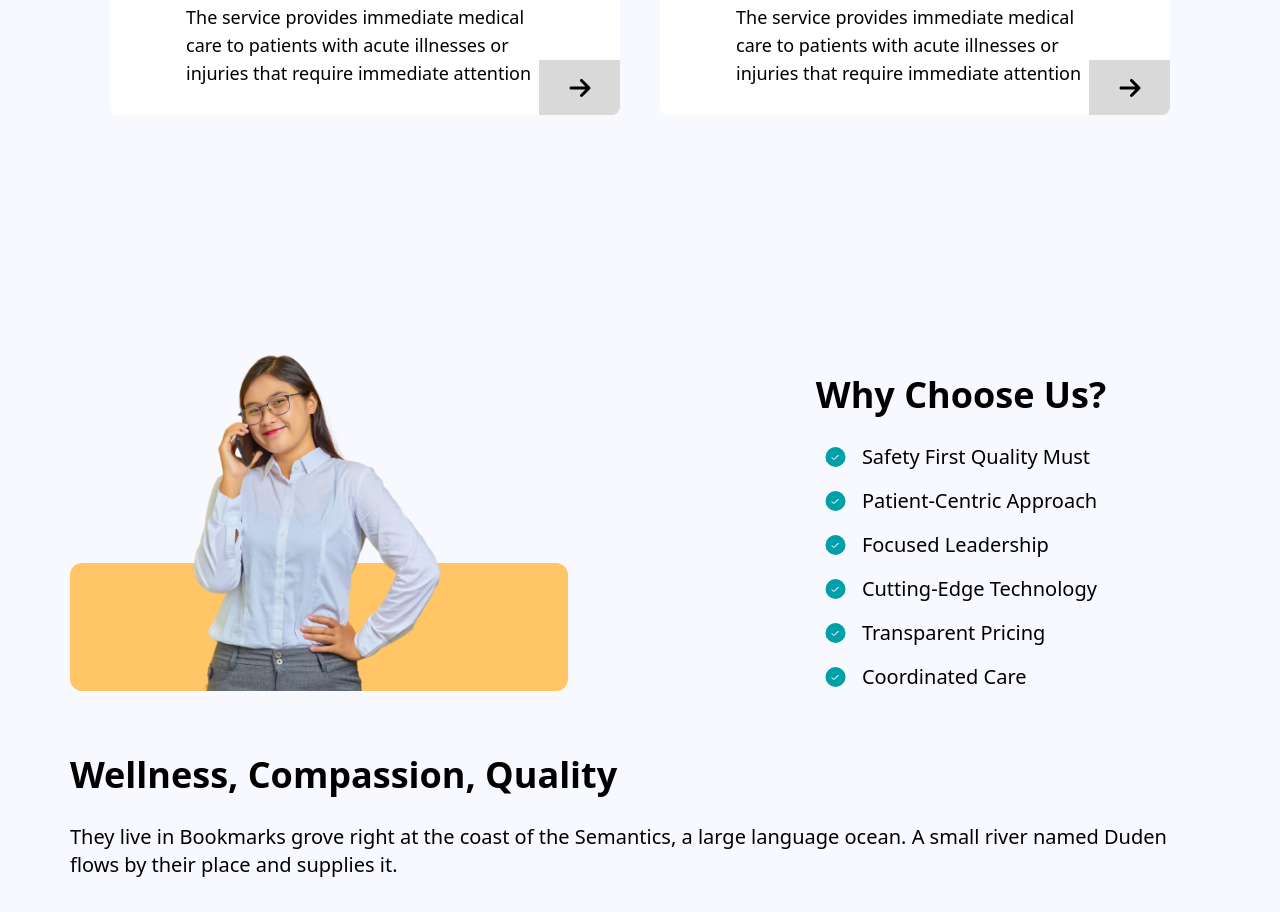
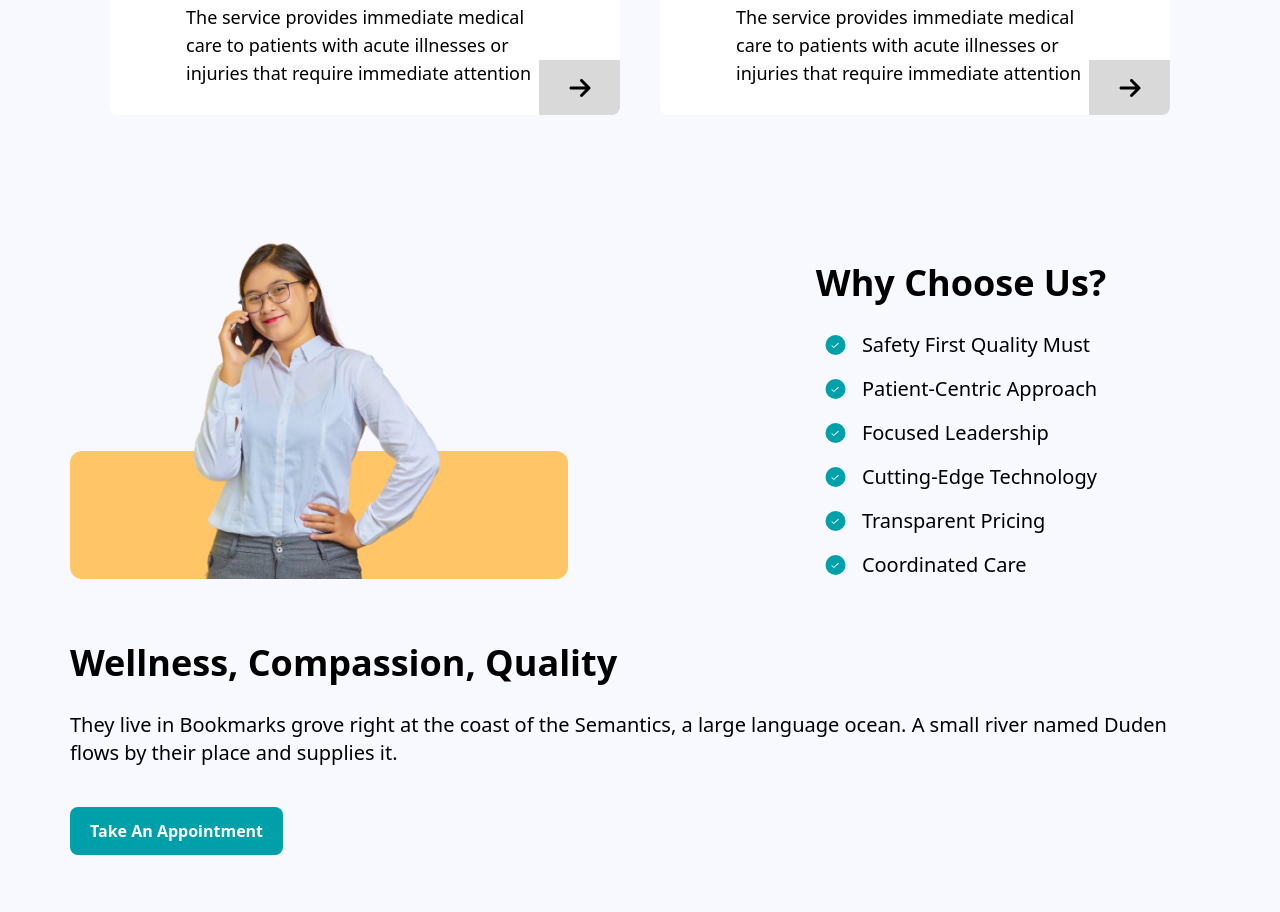
Before and after one commit to ibrar11/Medico_Healthcare, a React (Create React App) app: page / in a window 1280 px wide. Shown: the part 1868-2780 px from the top of the page. Built offline with nearby package versions, Linux system fonts and the light colour scheme.

Commit message:
fix the divider padding in the services section

```diff
--- a/src/components/templates/Services.jsx
+++ b/src/components/templates/Services.jsx
@@ -35,7 +35,7 @@ const Services = () => {
             })}
           </div>
         </div>
-        <Divider verticalPadding="py-24" />
+        <Divider verticalPadding="py-10" />
       </Container>
     </section>
   );
```
